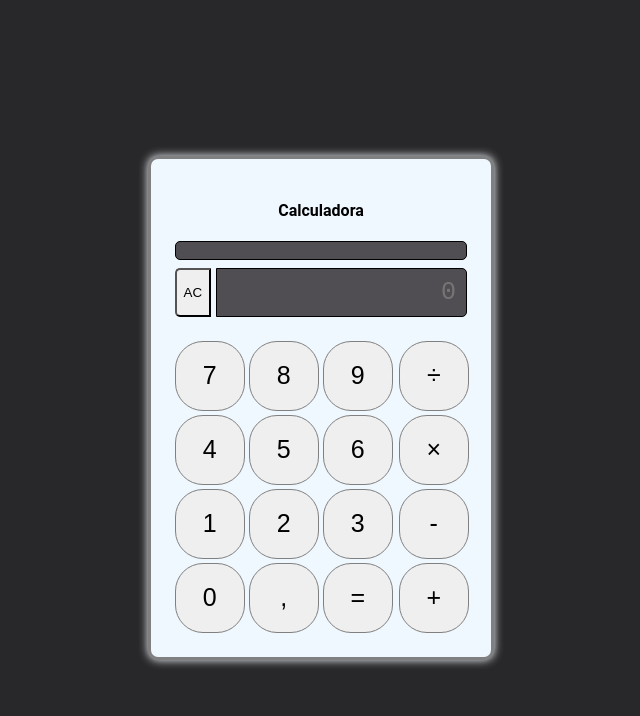
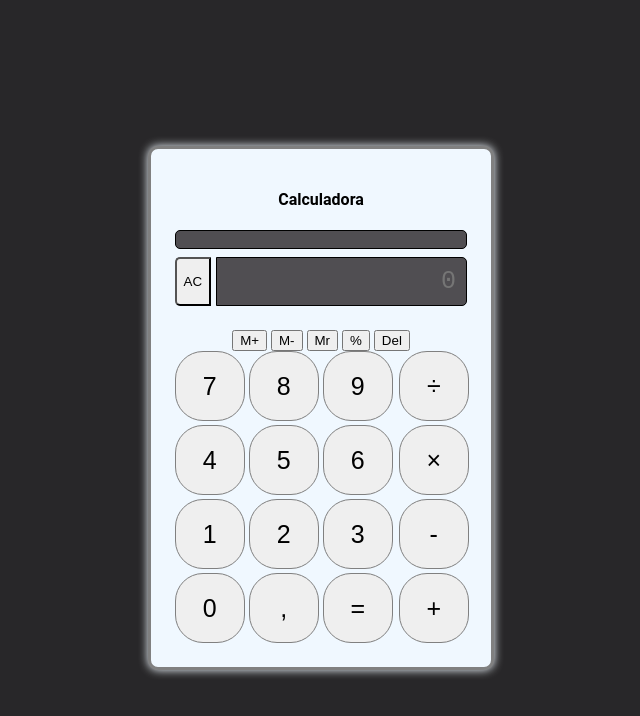
Before and after one commit to Sirfak3/Calculadora, a plain HTML site: page index.html in a window 1280 px wide. Shown: the whole page, without its empty margins (327-967 px from the left). Drawn offline with Linux system fonts and the light colour scheme.

Commit message:
Update index.html

```diff
--- a/index.html
+++ b/index.html
@@ -14,10 +14,16 @@
         </div>
         <div class="display">
             <button class="btn ac" onclick="clearTela()">AC</button>
-            <input id="tela" type="text" placeholder="0" readonly>
+            <input id="tela" type="text" placeholder="0" >
+        </div>
+        <div class="btnsFunctions">
+            <button class="fcBtn" onclick="adcMemoria()">M+</button>
+            <button class="fcBtn" onclick="clearMemoria()">M-</button>
+            <button class="fcBtn" onclick="chamarMemoria()">Mr</button>
+            <button class="fcBtn" onclick="operador('%')">%</button>
+            <button class="fcBtn" onclick="deletar()">Del</button>
         </div>
         <div class="botoes">
-
             <div id="botoes0-9-vq">
                 <button class="btn" onclick="nmr('7')">7</button>
                 <button class="btn" onclick="nmr('8')">8</button>
```
